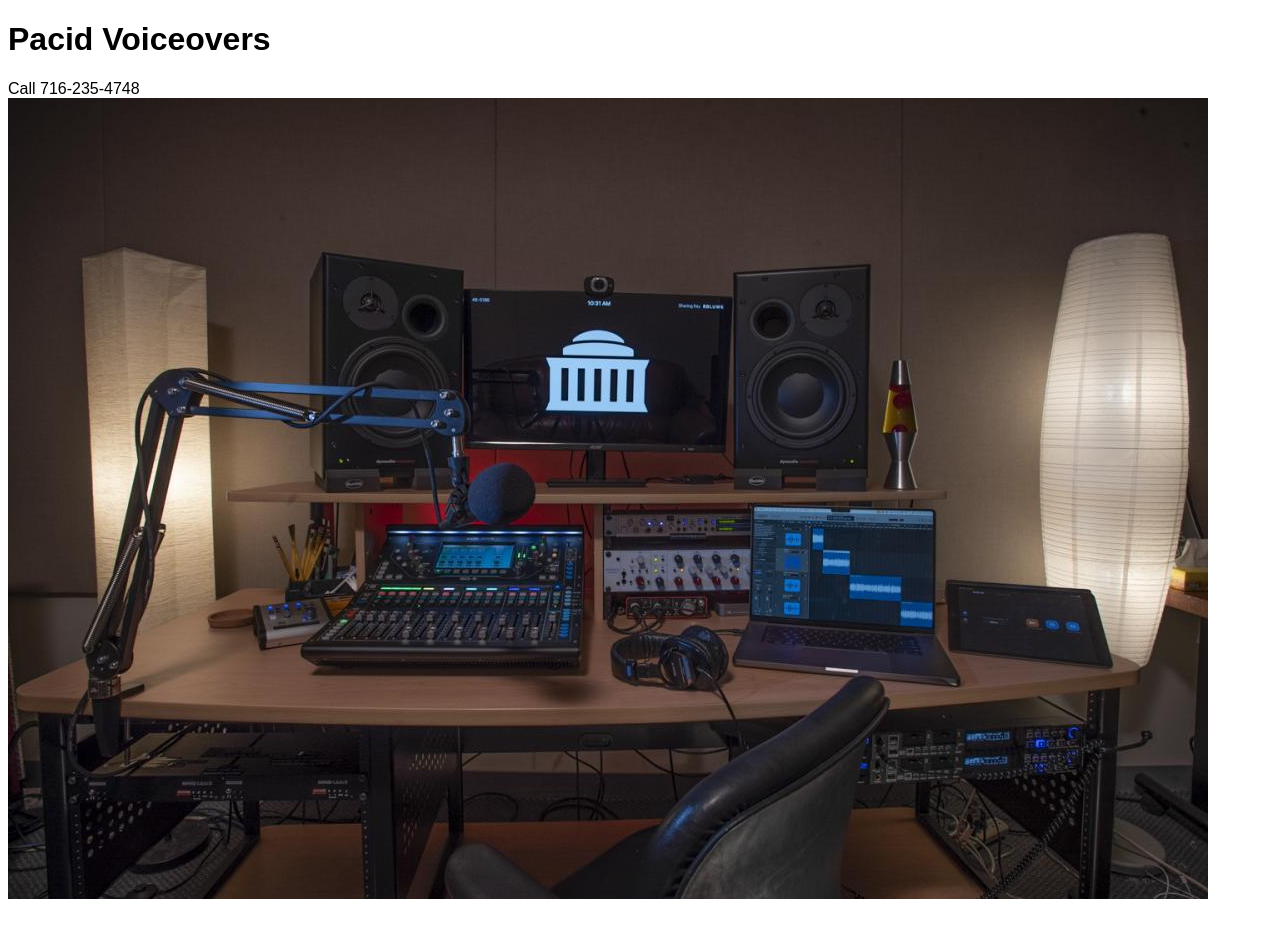
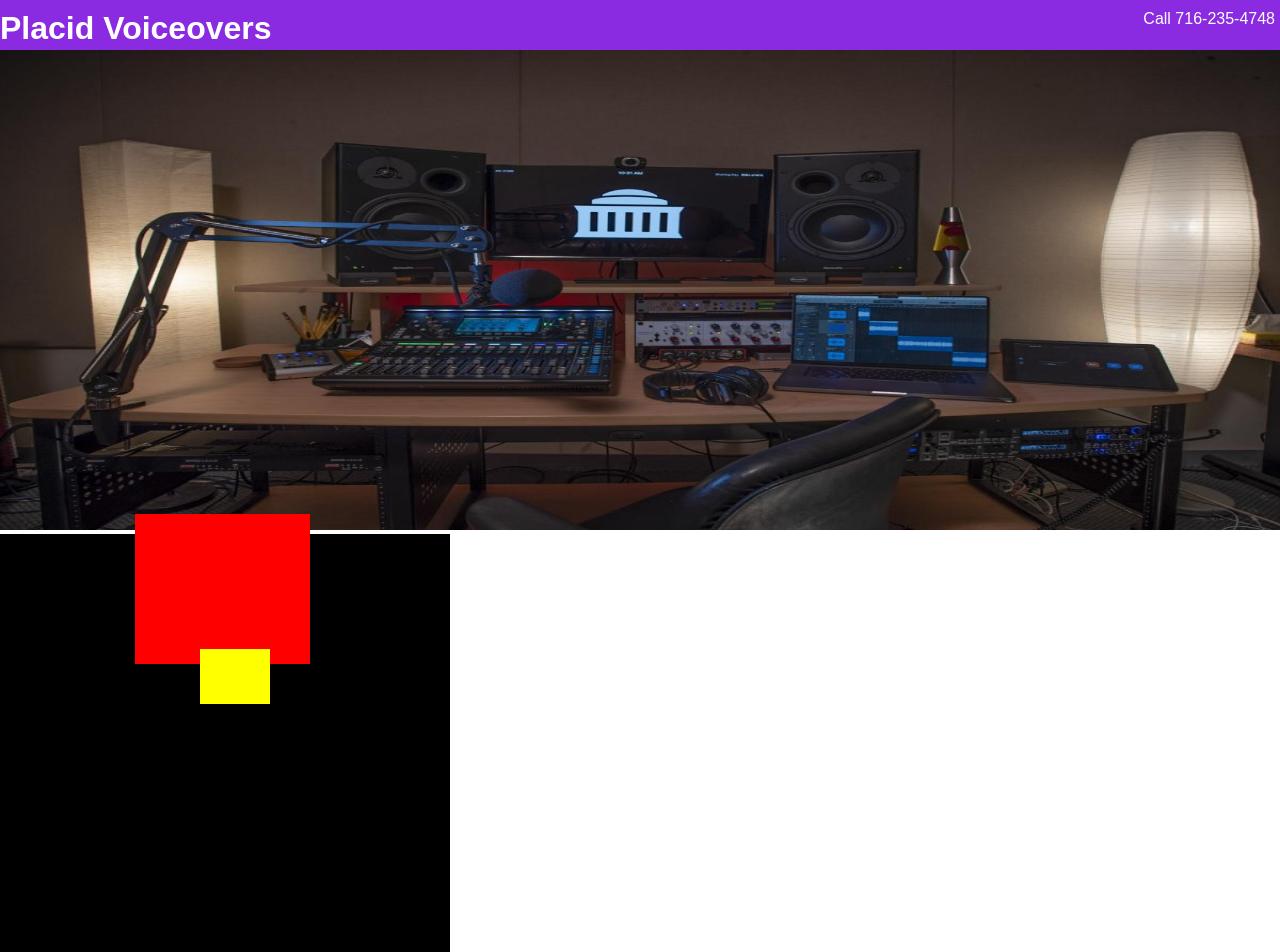
Before and after one commit to TekniqueJoseph/cssposition, a plain HTML site: page index.html in a window 1280 px wide. Shown: the top 952 px of the page. Before the commit the page ends 911 px from the top, so only its background shows below. Drawn offline with Linux system fonts and the light colour scheme.

Commit message:
first commit

```diff
--- a/index.html
+++ b/index.html
@@ -9,13 +9,16 @@
 </head>
 <body>
     <header>
-        <h1>Pacid Voiceovers</h1>
+        <h1>Placid Voiceovers</h1>
         <span>Call 716-235-4748</span>
     </header>
-    <img src="images/studio.jpg">
-    <div id="outter">
-        <div id="inner1"></div>
-        <div id="inner2"></div>
-    </div>
+
+        <img src="images/studio.jpg">
+        <div id="outter">
+            <div id="inner1"></div>
+            <div id="inner2"></div>
+        </div>
+        <img src="images/studio.jpg">
+
 </body>
 </html>
--- a/style.css
+++ b/style.css
@@ -1,3 +1,52 @@
 *{
     font-family: Arial, Helvetica, sans-serif;
 }
+body{
+    margin: 0;
+}
+header{
+    /* position: relative; */
+    z-index: 1;
+    width: 100%;
+    height: 50px;
+    /* padding: 5px; */
+    background-color: blueviolet;
+    color: white;
+}
+header h1{
+    position: absolute;
+    margin-top: 0;
+    top: 10px;
+}
+span{
+    position: absolute;
+    right: 5px;
+    top: 10px;
+}
+img{
+    width: 100%;
+    height: 60vh;
+}
+#outter{
+    position: sticky;
+    top: 25px;
+    width: 450px;
+    height: 574px;
+    background-color: black;
+}
+#inner1{
+    position: absolute;
+    top: -20px;
+    left: 30%;
+    width: 175px;
+    height: 150px;
+    background-color: red;
+}
+#inner2{
+    position: absolute;
+    right: 40%;
+    top: 20%;
+    height: 55px;
+    width: 70px;
+    background-color: yellow;
+}
```
